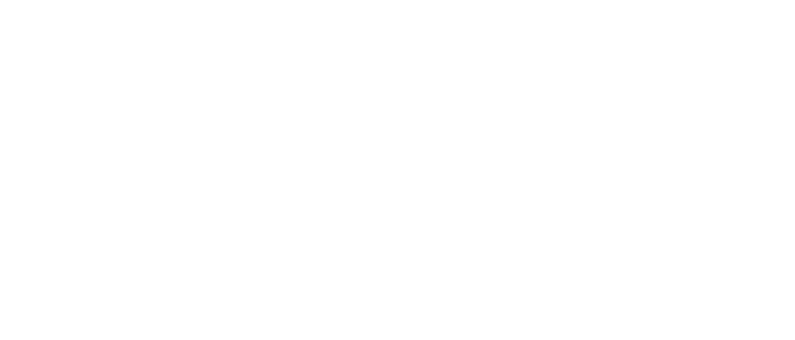
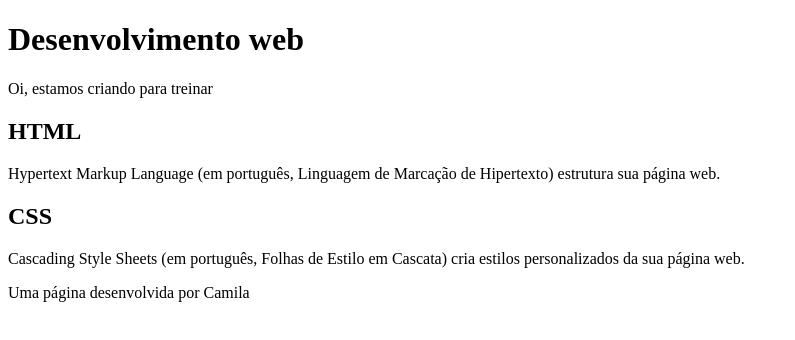
Before and after one commit to Eu-eu/Desenvolvimento-web, a plain HTML site: page index.html in a window 1280 px wide. Shown: the whole page, without its empty margins (0-795 px from the left). Drawn offline with Linux system fonts and the light colour scheme.

Commit message:
Add files via upload

```diff
--- a/index.html
+++ b/index.html
@@ -6,6 +6,25 @@
     <title>Desenvolvimento web</title>
 </head>
 <body>
+    <header>
+        <h1>Desenvolvimento web</h1>
+        <p>Oi, estamos criando para treinar</p>
+
+    </header>
+
+    <section>
+        <h2>HTML</h2>
+        <P>Hypertext Markup Language (em português, Linguagem de Marcação de Hipertexto) estrutura sua página web.</P>
+
+        <h2>CSS</h2>
+        <P>Cascading Style Sheets (em português, Folhas de Estilo em Cascata) cria estilos personalizados da sua página web.</P>
+
+    </section>
+
+    <footer>
+        <P>Uma página desenvolvida por Camila</P>
+
+    </footer>
 
 </body>
 </html>
```
